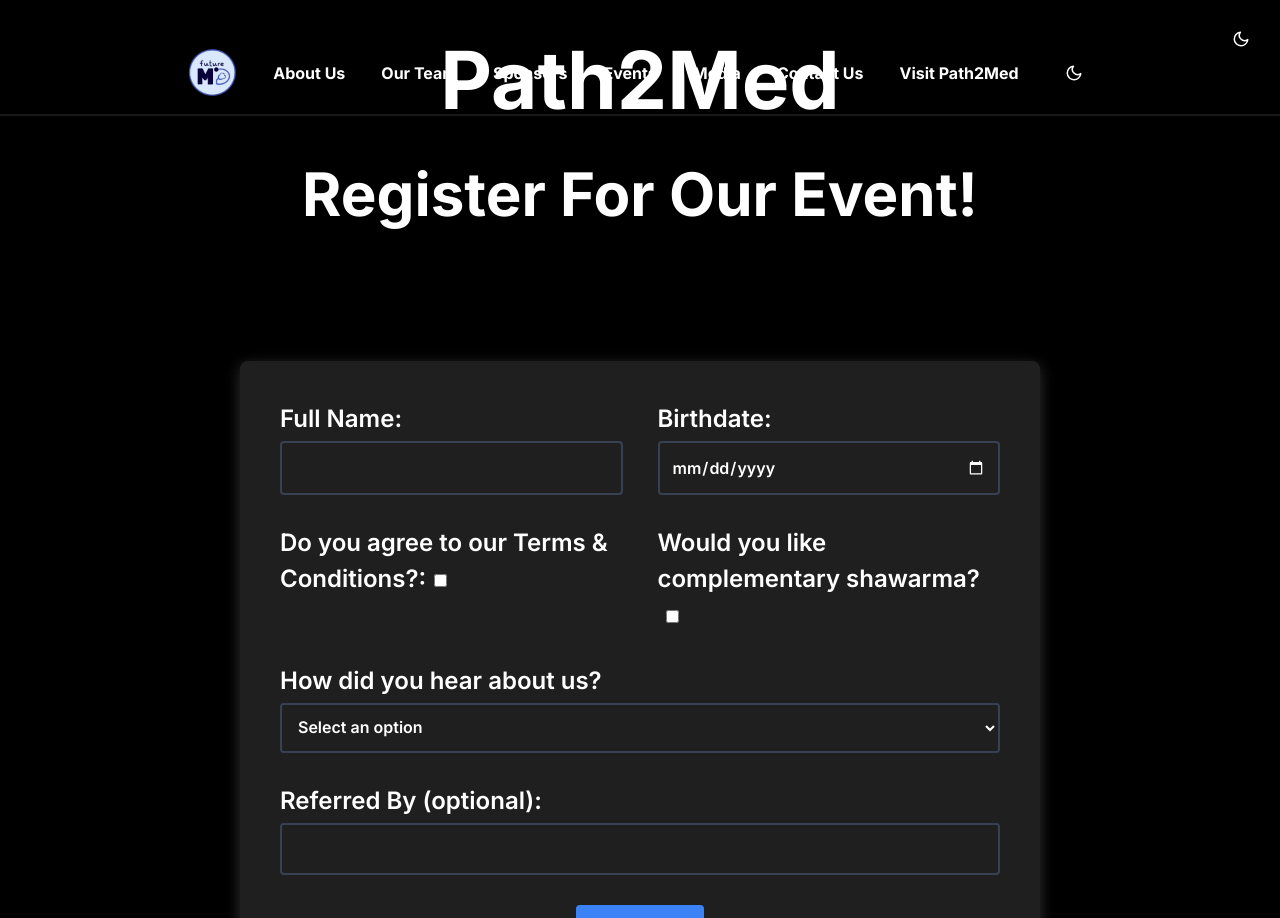
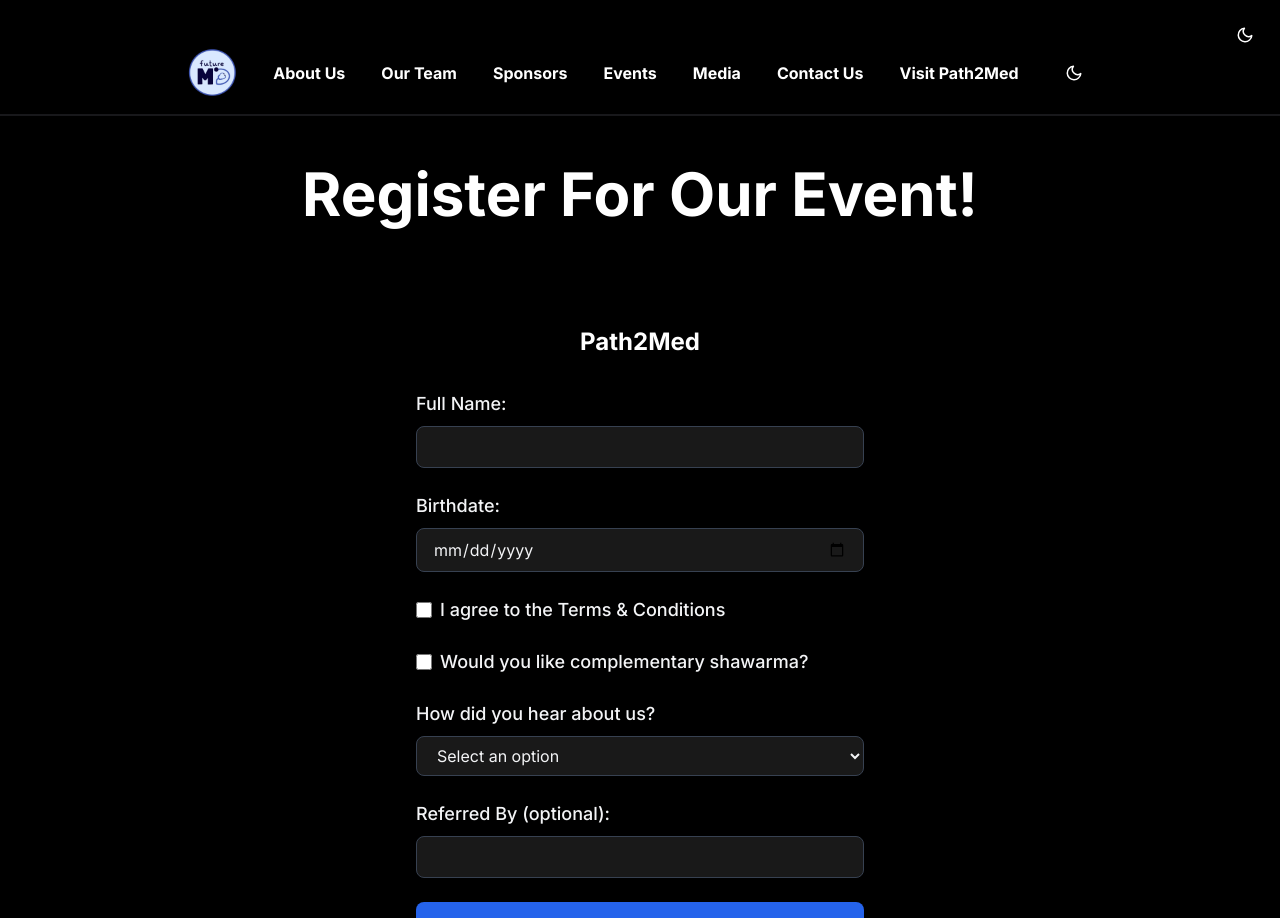
Before and after one commit to advayc/futuremd-site, a Next.js app: page /register in a window 1280 px wide. Shown: the top 918 px of the page. Built offline with nearby package versions, Linux system fonts and the light colour scheme.

Commit message:
Fixed Theme Toggle Issues

```diff
--- a/components/Path2Medform.tsx
+++ b/components/Path2Medform.tsx
@@ -18,7 +18,12 @@
   const [selectedTheme, setSelectedTheme] = useState<"dark" | "light">("dark");
 
   useEffect(() => {
-    document.body.className = selectedTheme === "dark" ? "dark-mode" : "light-mode";
+    const root = document.documentElement;
+    root.classList.add("transition-colors", "duration-700");
+    root.className = selectedTheme === "dark" ? "dark" : "";
+    setTimeout(() => {
+      root.classList.remove("transition-colors", "duration-700");
+    }, 1700);
   }, [selectedTheme]);
 
   const handleChange = (e: React.ChangeEvent<HTMLInputElement | HTMLSelectElement>) => {
@@ -61,215 +66,70 @@
     }
   };
 
-  const isDark = selectedTheme === "dark";
-
   return (
-    <div
-      className={inter.className} // Apply Inter font to everything inside this div
-      style={{
-        margin: 0,
-        padding: 0,
-        boxSizing: "border-box",
-        minHeight: "100vh",
-        display: "flex",
-        flexDirection: "column",
-        justifyContent: "center",
-        alignItems: "center",
-        backgroundColor: isDark ? "#000000" : "#FFFFFF",
-        color: isDark ? "#FFFFFF" : "#000000",
-        transition: "all 0.5s ease",
-      }}
-    >
-      <div style={{ position: "absolute", top: "20px", right: "20px" }}>
+    <div className={`${inter.className} min-h-screen flex items-center justify-center py-12`}>
+      <div className="absolute top-4 right-4">
         <ToggleButton selected={selectedTheme} setSelected={setSelectedTheme} />
       </div>
 
-      {/* Background */}
-      <div
-        style={{
-          backgroundColor: isDark ? "#000000" : "#FFFFFF",
-          position: "fixed",
-          top: 0,
-          left: 0,
-          width: "100%",
-          height: "100%",
-          zIndex: -1,
-        }}
-      />
-
-      {/* Title text */}
-      <div
-        style={{
-          width: 843,
-          height: 155,
-          textAlign: "center",
-          fontSize: 80,
-          fontWeight: "700",
-          position: "absolute",
-          top: "20px",
-          zIndex: 2,
-        }}
-      >
-        Path2Med
-      </div>
-
-      {/* Form */}
-      <div
-        style={{
-          display: "flex",
-          justifyContent: "center",
-          alignItems: "center",
-          width: "100%",
-          zIndex: 3,
-          marginTop: "80px",
-        }}
-      >
-        <form
-          onSubmit={handleSubmit}
-          style={{
-            maxWidth: "800px",
-            width: "100%",
-            padding: "40px",
-            background: isDark ? "#1F1F1F" : "#F3F4F6",
-            borderRadius: "8px",
-            boxShadow: isDark
-              ? "0px 4px 15px rgba(255, 255, 255, 0.2)"
-              : "0px 4px 15px rgba(0, 0, 0, 0.2)",
-            display: "grid",
-            gridTemplateColumns: "1fr 1fr",
-            columnGap: "35px",
-            rowGap: "30px",
-            transition: "box-shadow 0.3s ease-in-out",
-          }}
-          onMouseEnter={(e) =>
-            (e.currentTarget.style.boxShadow = isDark
-              ? "0px 10px 30px rgba(255, 255, 255, 0.3)"
-              : "0px 10px 30px rgba(0, 0, 0, 0.3)")
-          }
-          onMouseLeave={(e) =>
-            (e.currentTarget.style.boxShadow = isDark
-              ? "0px 4px 15px rgba(255, 255, 255, 0.2)"
-              : "0px 4px 15px rgba(0, 0, 0, 0.2)")
-          }
-        >
-          <label
-            style={{
-              display: "block",
-              fontSize: "24px",
-              fontWeight: "600",
-            }}
-          >
-            Full Name:
+      <div className="w-full max-w-lg p-8 bg-white dark:bg-[#000000] shadow-lg rounded-lg">
+        <h2 className="text-2xl font-bold text-center mb-8 dark:text-white">Path2Med</h2>
+        <form onSubmit={handleSubmit} className="space-y-6">
+          <div>
+            <label className="block text-lg font-medium dark:text-gray-100">Full Name:</label>
             <input
               type="text"
               name="name"
               value={formData.name}
               onChange={handleChange}
               required
-              style={{
-                width: "100%",
-                padding: "13px",
-                marginTop: "4px",
-                fontSize: "16px",
-                backgroundColor: isDark ? "#1F1F1F" : "#FFFFFF",
-                color: isDark ? "#FFFFFF" : "#000000",
-                border: `2px solid ${isDark ? "#374151" : "#E5E7EB"}`,
-                borderRadius: "4px",
-              }}
+              className="mt-2 w-full px-4 py-2 border border-gray-300 rounded-lg focus:outline-none dark:bg-[#191919] dark:text-gray-100 dark:border-[#374151]"
             />
-          </label>
+          </div>
 
-          <label
-            style={{
-              display: "block",
-              fontSize: "24px",
-              fontWeight: "600",
-            }}
-          >
-            Birthdate:
+          <div>
+            <label className="block text-lg font-medium dark:text-gray-100">Birthdate:</label>
             <input
               type="date"
               name="birthdate"
               value={formData.birthdate}
               onChange={handleChange}
               required
-              className={isDark ? "dark-theme-date-picker" : "light-theme-date-picker"}
-              style={{
-                width: "100%",
-                padding: "12px",
-                marginTop: "4px",
-                fontSize: "16px",
-                backgroundColor: isDark ? "#1F1F1F" : "#FFFFFF",
-                color: isDark ? "#FFFFFF" : "#000000",
-                border: `2px solid ${isDark ? "#374151" : "#E5E7EB"}`,
-                borderRadius: "4px",
-                appearance: "none",
-                WebkitAppearance: "none",
-                MozAppearance: "none",
-                fontFamily: "'Inter', sans-serif", // Apply Inter font here
-              }}
+              className="mt-2 w-full px-4 py-2 border border-gray-300 rounded-lg focus:outline-none dark:bg-[#191919] dark:text-gray-100 dark:border-[#374151]"
             />
-          </label>
+          </div>
 
-          <label
-            style={{
-              display: "block",
-              fontSize: "24px",
-              fontWeight: "600",
-            }}
-          >
-            Do you agree to our Terms & Conditions?:
+          <div className="flex items-center">
             <input
               type="checkbox"
               name="termsAccepted"
               checked={formData.termsAccepted}
               onChange={handleChange}
               required
-              style={{ marginLeft: "8px", accentColor: isDark ? "#3B82F6" : "#1E40AF" }}
+              className="h-4 w-4 text-blue-600 focus:ring-0 dark:bg-[#191919] dark:border-[#374151]"
             />
-          </label>
+            <label className="ml-2 text-lg font-medium dark:text-gray-100">I agree to the Terms & Conditions</label>
+          </div>
 
-          <label
-            style={{
-              display: "block",
-              fontSize: "24px",
-              fontWeight: "600",
-            }}
-          >
-            Would you like complementary shawarma?
+          <div className="flex items-center">
             <input
               type="checkbox"
               name="wantsShawarma"
               checked={formData.wantsShawarma}
               onChange={handleChange}
-              style={{ marginLeft: "8px", accentColor: isDark ? "#3B82F6" : "#1E40AF" }}
+              className="h-4 w-4 text-blue-600 focus:ring-0 dark:bg-[#191919] dark:border-[#374151]"
             />
-          </label>
+            <label className="ml-2 text-lg font-medium dark:text-gray-100">Would you like complementary shawarma?</label>
+          </div>
 
-          <label
-            style={{
-              display: "block",
-              fontSize: "24px",
-              gridColumn: "span 2",
-              fontWeight: "600",
-            }}
-          >
-            How did you hear about us?
+          <div>
+            <label className="block text-lg font-medium dark:text-gray-100">How did you hear about us?</label>
             <select
               name="heardAboutUs"
               value={formData.heardAboutUs}
               onChange={handleChange}
               required
-              style={{
-                width: "100%",
-                padding: "12px",
-                marginTop: "4px",
-                fontSize: "16px",
-                backgroundColor: isDark ? "#1F1F1F" : "#FFFFFF",
-                color: isDark ? "#FFFFFF" : "#000000",
-                border: `2px solid ${isDark ? "#374151" : "#E5E7EB"}`,
-                borderRadius: "4px",
-              }}
+              className="mt-2 w-full px-4 py-2 border border-gray-300 rounded-lg focus:outline-none dark:bg-[#191919] dark:text-gray-100 dark:border-[#374151]"
             >
               <option value="">Select an option</option>
               <option value="social_media">Social Media</option>
@@ -277,55 +137,23 @@
               <option value="ad">Ad</option>
               <option value="other">Other</option>
             </select>
-          </label>
+          </div>
 
-          <label
-            style={{
-              display: "block",
-              fontSize: "24px",
-              gridColumn: "span 2",
-              fontWeight: "600",
-            }}
-          >
-            Referred By (optional):
+          <div>
+            <label className="block text-lg font-medium dark:text-gray-100">Referred By (optional):</label>
             <input
               type="text"
               name="referredBy"
               value={formData.referredBy}
               onChange={handleChange}
-              style={{
-                width: "100%",
-                padding: "12px",
-                marginTop: "4px",
-                fontSize: "16px",
-                backgroundColor: isDark ? "#1F1F1F" : "#FFFFFF",
-                color: isDark ? "#FFFFFF" : "#000000",
-                border: `2px solid ${isDark ? "#374151" : "#E5E7EB"}`,
-                borderRadius: "4px",
-              }}
+              className="mt-2 w-full px-4 py-2 border border-gray-300 rounded-lg focus:outline-none dark:bg-[#191919] dark:text-gray-100 dark:border-[#374151]"
             />
-          </label>
+          </div>
 
-          <div style={{ gridColumn: "span 2", textAlign: "center" }}>
+          <div className="text-center">
             <button
               type="submit"
-              style={{
-                backgroundColor: isDark ? "#3B82F6" : "#1E40AF",
-                color: "#FFFFFF",
-                fontSize: "18px",
-                fontWeight: "600",
-                padding: "14px 28px",
-                border: "none",
-                borderRadius: "4px",
-                cursor: "pointer",
-                transition: "background-color 0.3s ease",
-              }}
-              onMouseEnter={(e) =>
-                (e.currentTarget.style.backgroundColor = isDark ? "#60A5FA" : "#1D4ED8")
-              }
-              onMouseLeave={(e) =>
-                (e.currentTarget.style.backgroundColor = isDark ? "#3B82F6" : "#1E40AF")
-              }
+              className="w-full px-6 py-3 text-lg font-medium text-white bg-blue-600 rounded-lg hover:bg-blue-700 dark:bg-blue-600 dark:hover:bg-blue-700"
             >
               Register
             </button>
```
